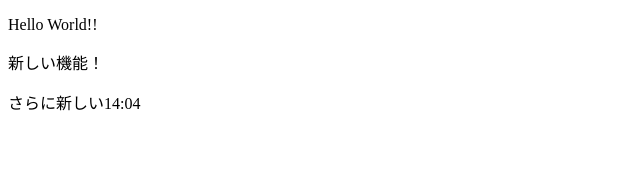
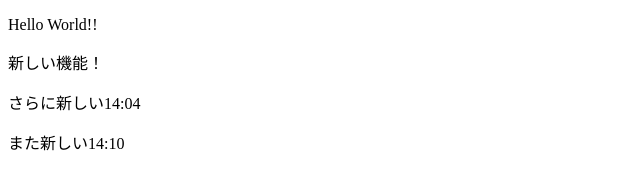
Before and after one commit to kazuki1115/test, a plain HTML site: page index.html in a window 1280 px wide. Shown: the whole page, without its empty margins (0-640 px from the left). Drawn offline with Linux system fonts and the light colour scheme.

Commit message:
second commit

```diff
--- a/index.html
+++ b/index.html
@@ -9,5 +9,7 @@
   <p>新しい機能！</p>
 
   <p>さらに新しい14:04</p>
+
+  <p>また新しい14:10</p>
 </body>
 </html>
```
